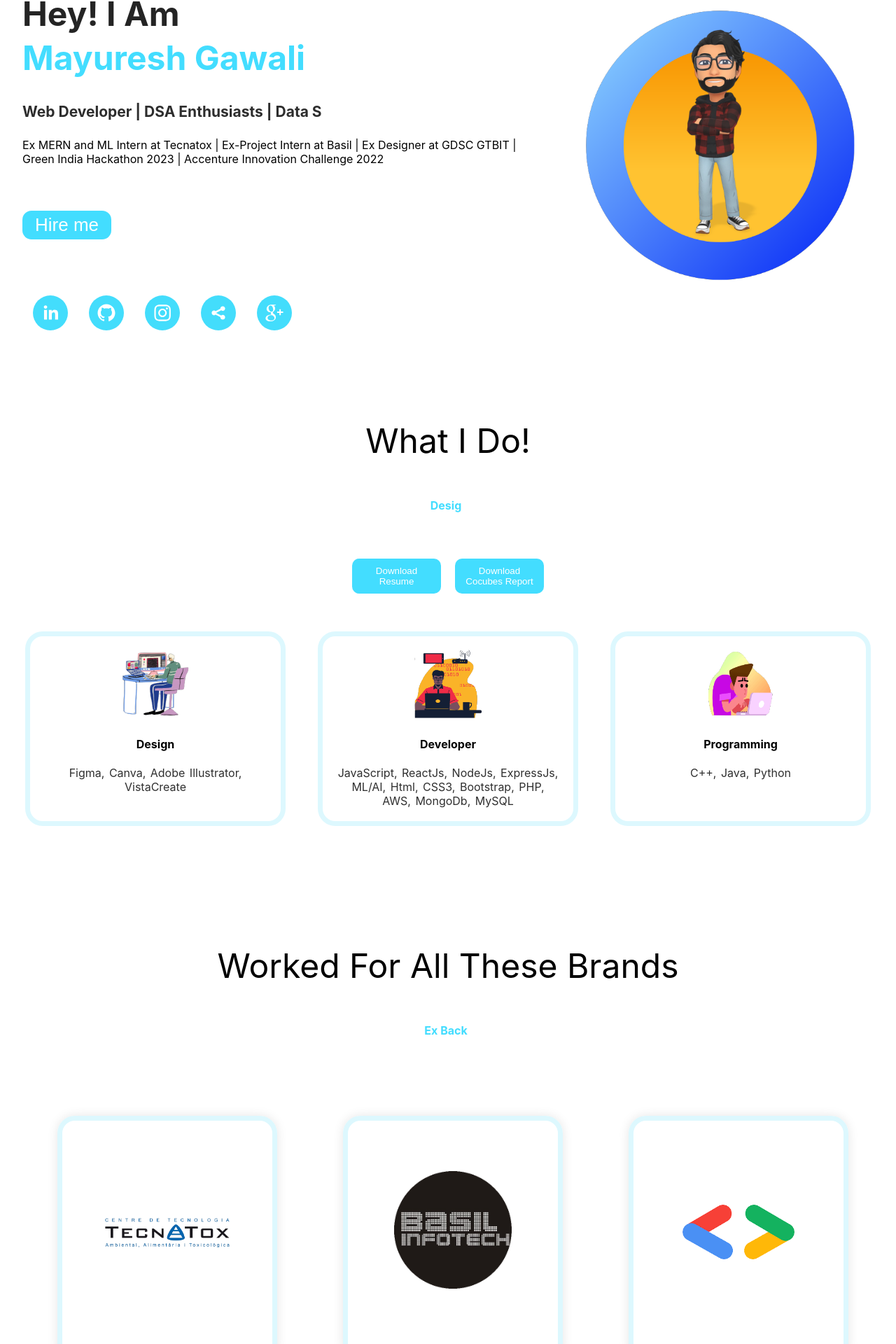
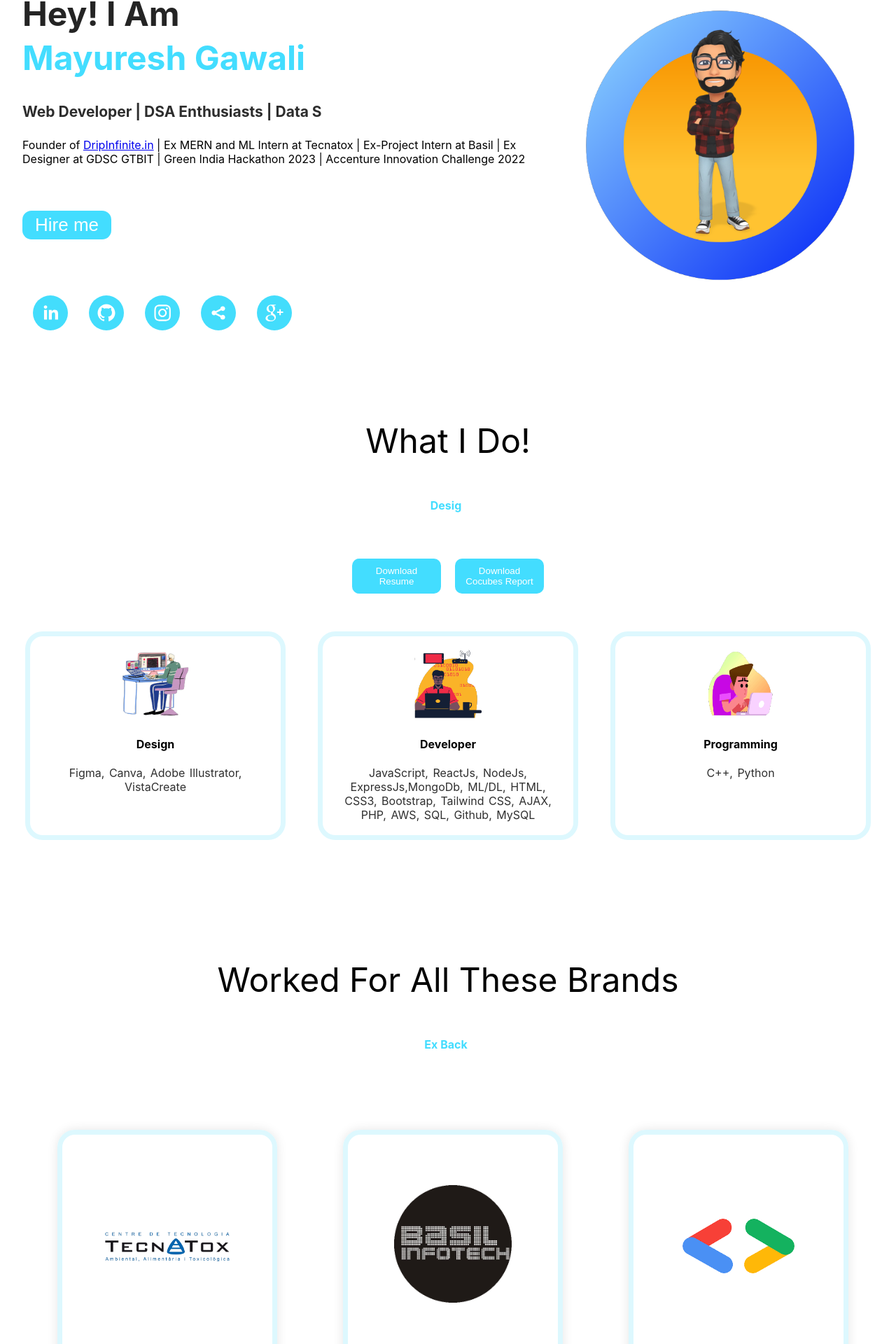
Before and after one commit to Mayur5012/Me, a React (Create React App) app: page / in a window 1280 px wide. Shown: the part 138-2058 px from the top of the page at 70% size. Built offline with nearby package versions, Linux system fonts and the light colour scheme.

Commit message:
2024 changes

```diff
--- a/src/components/Experience/Experience.jsx
+++ b/src/components/Experience/Experience.jsx
@@ -48,10 +48,10 @@
 					<div className="card-subheading">Role : MERN and FReMP Intern</div>
 					<div className="card-subheading">Duration : 6 Months</div>
 					<div className="card-description">
-						<p>- Created NLP toolkit for evidence gathering of mechanistic
+						<p style={{textAlign:"justify"}}>- Created NLP toolkit for evidence gathering of mechanistic
 pathway of toxicity</p>
-						<p>- Developed a frontend for 3 tools with a smooth UI.</p>
-						<p>- Integrated and developed backend for the project.</p>
+						<p style={{textAlign:"justify"}}>- Developed a frontend for 3 tools with a smooth UI.</p>
+						<p style={{textAlign:"justify"}}>- Integrated and developed backend for the project.</p>
 					</div>
 				</div>
 			</div>
@@ -66,9 +66,9 @@
 					<div className="card-subheading">Role : Backend Intern</div>
 					<div className="card-subheading">Duration : 3 Months</div>
 					<div className="card-description">
-						<p>- Developed a payment gateway website with the team</p>
-						<p>- Created backend for the website</p>
-						<p>- Created user friendly interfaces</p>
+						<p style={{textAlign:"justify"}}>- Built a payment gateway webapp and developed backend services forthe project.</p>
+						<p style={{textAlign:"justify"}}>- Collaborated with the frontend and design team as a backend lead for seamless
+user experience in online payments.</p>
 					</div>
 				</div>
 			</div>
@@ -83,8 +83,8 @@
 					<div className="card-subheading">Role : Designer</div>
 					<div className="card-subheading">Duration : 9 Months</div>
 					<div className="card-description">
-						<p>- Creating designs for development team</p>
-						<p>- Designing user friendly interfaces</p>
+						<p style={{textAlign:"justify"}}>- Creating designs for development team</p>
+						<p style={{textAlign:"justify"}}>- Designing user friendly interfaces</p>
 					</div>
 				</div>
 			</div>
@@ -101,7 +101,7 @@
 					<div className="card-description">
 						<p>- Youtube
 adview Prediction</p>
-						<p>- Used Decision Tree Regressor and Random Forest Regressors to predict</p>
+						<p style={{textAlign:"justify"}}>- Used Decision Tree Regressor and Random Forest Regressors to predict</p>
 
 					</div>
 				</div>
--- a/src/components/Footer/Footer.jsx
+++ b/src/components/Footer/Footer.jsx
@@ -7,7 +7,7 @@
   return (
 <>
 <div className="footer">
-<p>© 2023 Mayuresh Gawali | Made with ♡ </p>
+<p>© 2024 Mayuresh Gawali</p>
 </div>
 </>
     // <div className="footer">
--- a/src/components/Intro/Intro.jsx
+++ b/src/components/Intro/Intro.jsx
@@ -63,7 +63,7 @@
             </h2>
           </span>
           <span >
-                Ex MERN and ML Intern at Tecnatox | Ex-Project Intern at Basil | Ex Designer at GDSC GTBIT | Green India Hackathon 2023 | Accenture Innovation Challenge 2022
+                Founder of <a href="https://dripinfinite.in/">DripInfinite.in</a> | Ex MERN and ML Intern at Tecnatox | Ex-Project Intern at Basil | Ex Designer at GDSC GTBIT | Green India Hackathon 2023 | Accenture Innovation Challenge 2022
           </span>
         </div>
         <Link to="contact" smooth={true} spy={true}>
--- a/src/components/Portfolio/Portfolio.jsx
+++ b/src/components/Portfolio/Portfolio.jsx
@@ -16,7 +16,7 @@
   return (
     <div className="portfolio" id="portfolio">
       {/* heading */}
-      <span className="headingPort">Some Recent Projects</span>
+      <span className="headingPort">Some Personal Projects</span>
 
       {/* slider */}
       <Swiper
--- a/src/components/Skills/Skill.js
+++ b/src/components/Skills/Skill.js
@@ -55,14 +55,14 @@
             <img src={developer} alt="" />
             <h4 id="skillHeading">Developer</h4>
             <span className="skillList">
-              JavaScript, ReactJs, NodeJs, ExpressJs, ML/AI, Html, CSS3,
-              Bootstrap, PHP, AWS, MongoDb, MySQL{" "}
+              JavaScript, ReactJs, NodeJs, ExpressJs,MongoDb, ML/DL, HTML, CSS3,
+              Bootstrap, Tailwind CSS, AJAX, PHP, AWS, SQL, Github, MySQL{" "}
             </span>
           </div>
           <div className="skillCard">
             <img src={programmer} alt="" />
             <h4 id="skillHeading">Programming</h4>
-            <span className="skillList">C++, Java, Python</span>
+            <span className="skillList">C++, Python</span>
           </div>
         </div>
       </div>
```
Also changed, not shown: 1 other file (tests, documents, lock files or other folders).
